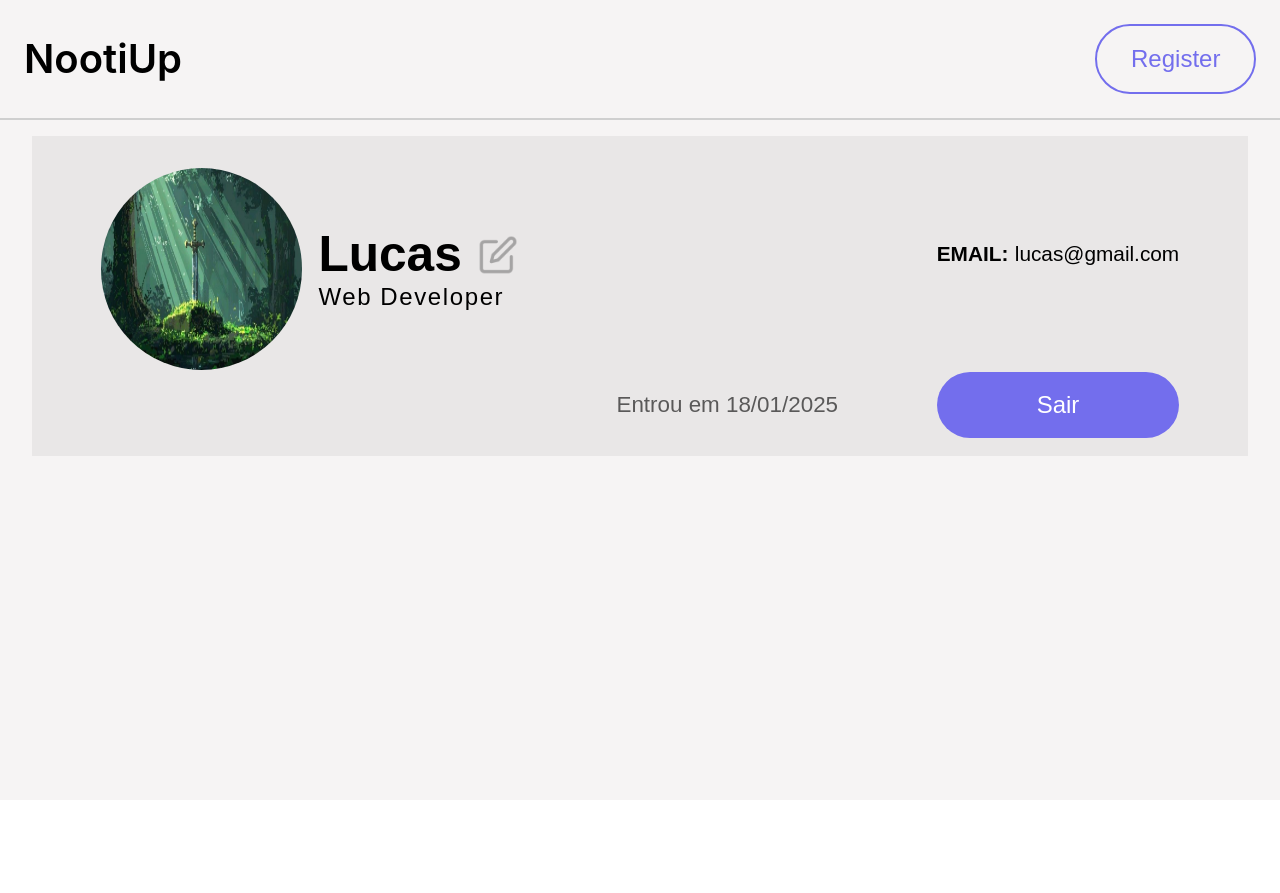
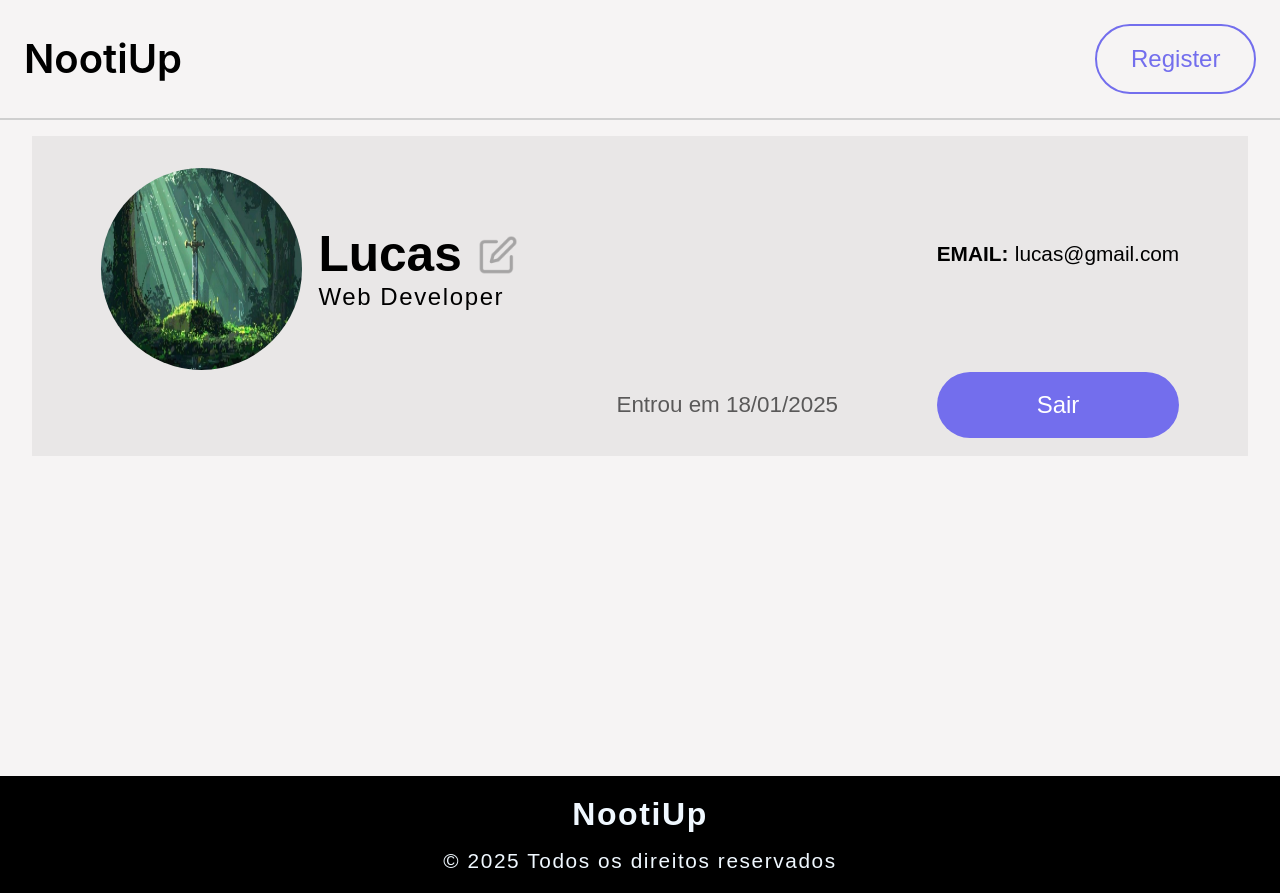
Before and after one commit to Lucas2907/NootiUp-frontend, a React (Vite) app: page / in a window 1280 px wide. Before the commit the page ends 800 px from the top, so only its background shows below. Built offline with nearby package versions, Linux system fonts and the light colour scheme.

Commit message:
create Footer component and design it

```diff
--- a/src/components/App/App.tsx
+++ b/src/components/App/App.tsx
@@ -1,5 +1,6 @@
 import Header from "../Header/Header"
 import MyProfile from "../MyProfile/MyProfile"
+import Footer from "../Footer/Footer"
 // import Main from "../Main/Main"
 //import MainPage from "../MainPage/MainPage"
 // import MyProgress from "../MyProgress/MyProgress"
@@ -10,6 +11,7 @@ function App() {
       <Header text="Register" />
       {/* <Main title="Welcome Back!" description="Aprender é revigorante e ter você aqui novamente nos revigora mais ainda" route="signin" /> */}
       <MyProfile />
+      <Footer/>
     </div>
   )
 }
--- a/src/components/Footer/Footer.css
+++ b/src/components/Footer/Footer.css
@@ -0,0 +1,25 @@
+.footer {
+  width: 100%;
+  margin-top: 20rem;
+  background-color: black;
+  display: flex;
+  flex-direction: column;
+  align-items: center;
+  gap: 1rem;
+  box-sizing: border-box;
+  padding: 20px;
+}
+
+.footer__logo {
+  color: aliceblue;
+  font-size: 2rem;
+  margin: 0;
+  letter-spacing: 0.1rem;
+}
+
+.footer__copyright {
+  color: aliceblue;
+  font-size: 1.3rem;
+  margin: 0;
+  letter-spacing: 0.1rem;
+}
--- /dev/null
+++ b/src/components/Footer/Footer.tsx
@@ -0,0 +1,10 @@
+function Footer() {
+    return (
+        <div className="footer">
+            <h3 className="footer__logo">NootiUp</h3>
+            <p className="footer__copyright">© 2025 Todos os direitos reservados</p>
+        </div>
+    )
+}
+
+export default Footer
```
Also changed, not shown: src/components/Footer/Fotter.tsx (deleted).
